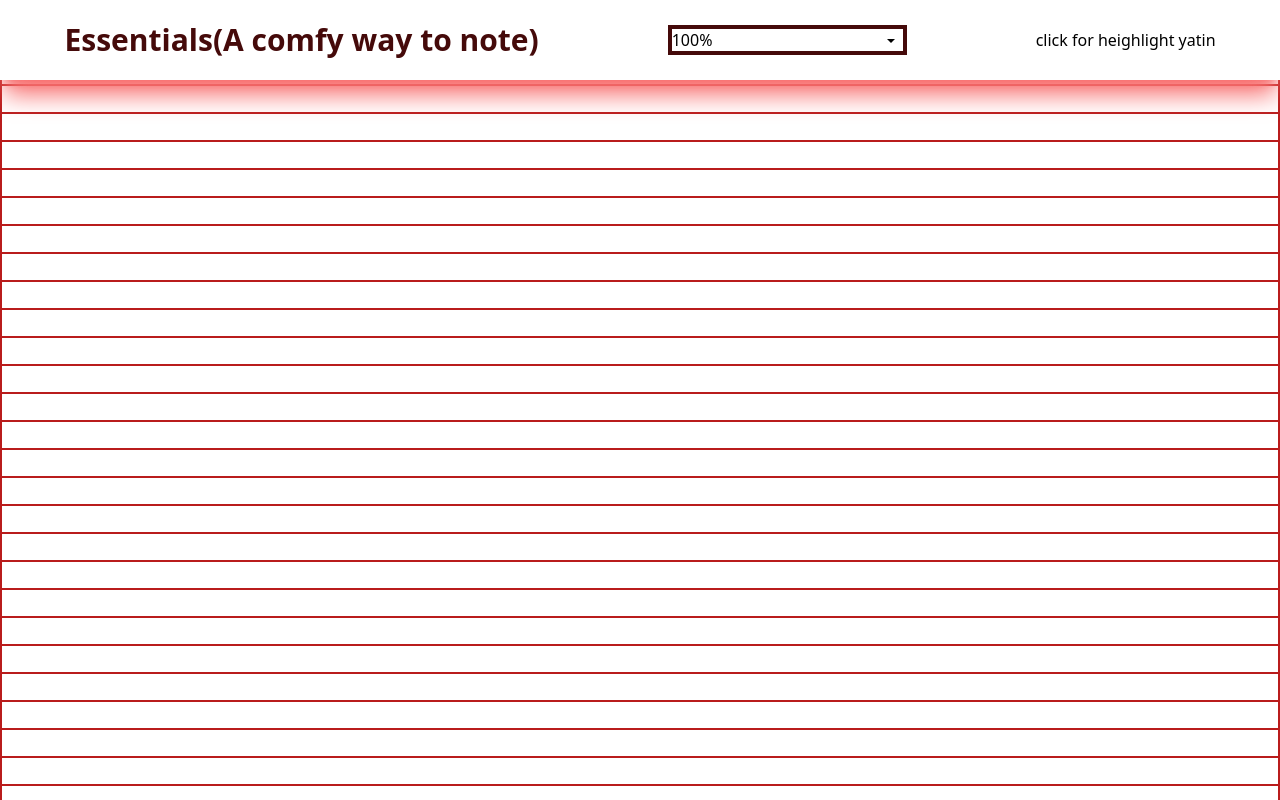
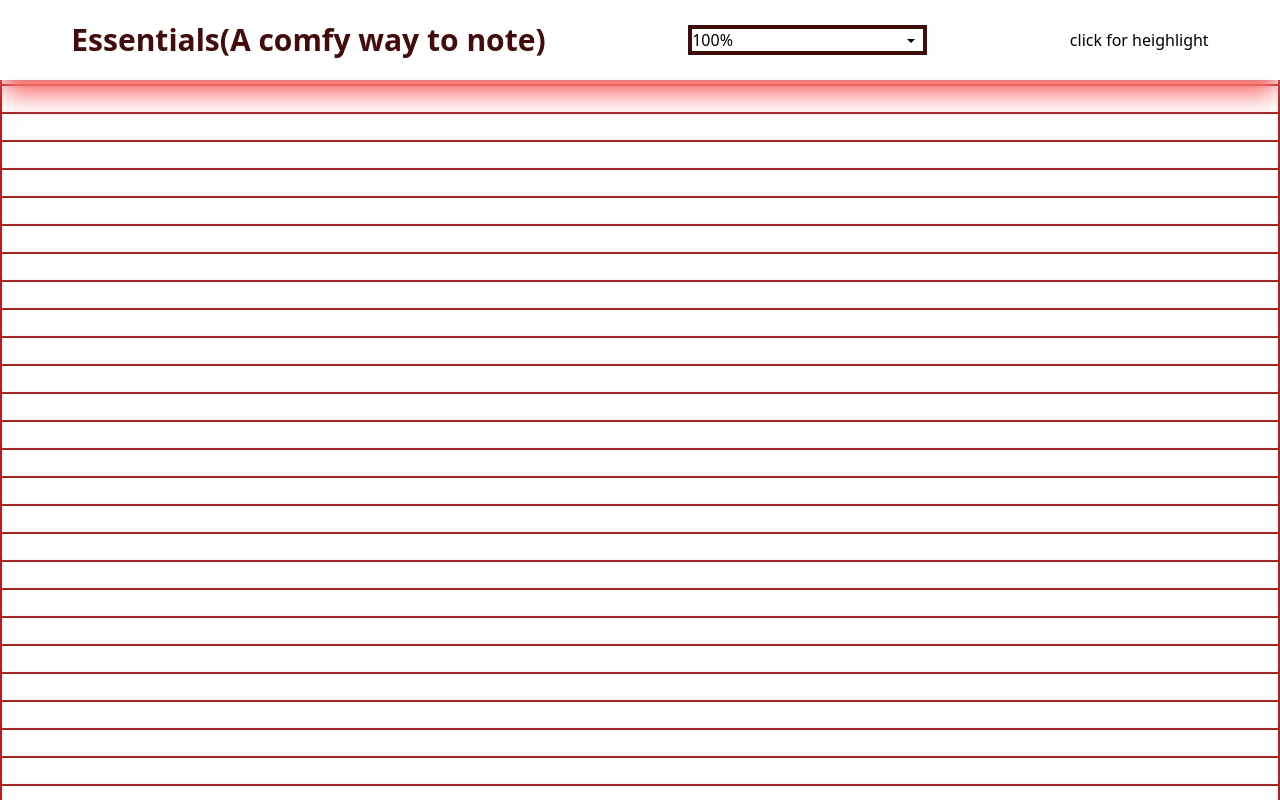
Before and after one commit to Poornima2024/notepad, a React (Create React App) app: page / in a window 1280 px wide. Shown: the top 800 px of the page. Built offline with nearby package versions, Linux system fonts and the light colour scheme.

Commit message:
test final

```diff
--- a/src/Components/ColorMarker.js
+++ b/src/Components/ColorMarker.js
@@ -7,7 +7,7 @@ const ColorMarker = () => {
     })
   return (
     <div>
-      <button onClick={showcolor} className="relative">click for heighlight yatin</button>
+      <button onClick={showcolor} className="relative">click for heighlight</button>
       {color == true && (
         <div>
           <div className="grid grid-cols-4 grid-rows-4 ,absolute top-6 ">
```
